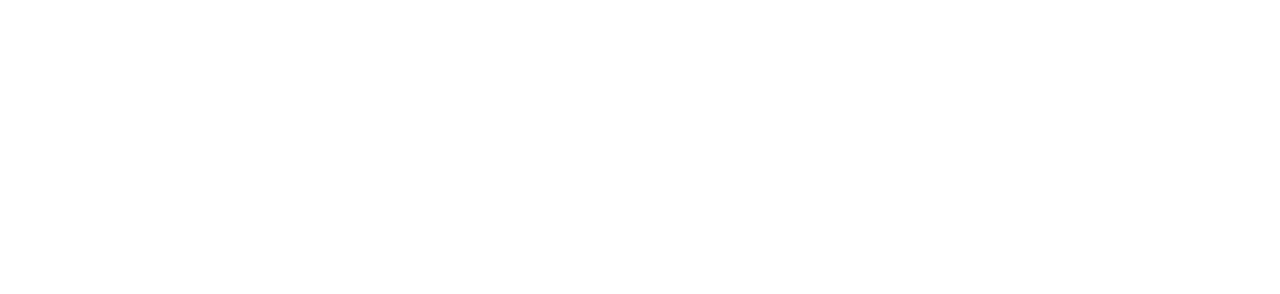
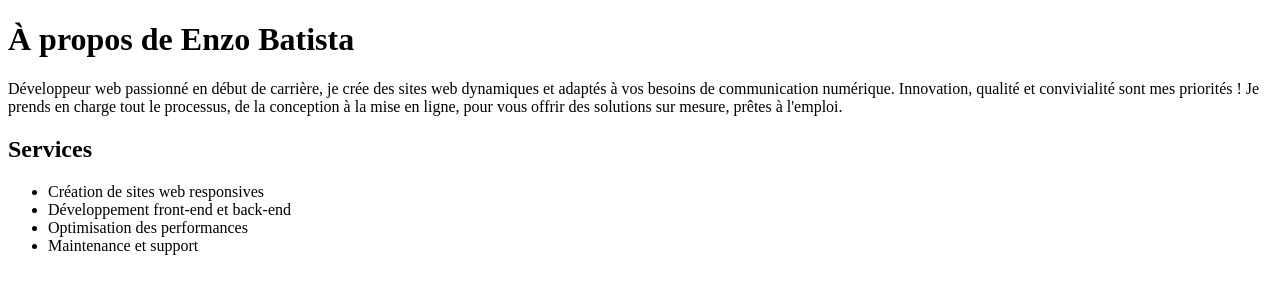
Before and after one commit to EnzoBatista97/Mon-site, a plain HTML site: page a-propos.html in a window 1280 px wide. Drawn offline with Linux system fonts and the light colour scheme.

Commit message:
Ajout titre H1 et H2 + Premier paragraphe + Listes services

```diff
--- a/a-propos.html
+++ b/a-propos.html
@@ -7,7 +7,20 @@
 </head>
 
 <body>
-    <!-- Contenu de la page -->
+    <body>
+        <h1>À propos de Enzo Batista</h1>
+        <p>
+            Développeur web passionné en début de carrière, je crée des sites web dynamiques et adaptés à vos besoins de communication numérique. Innovation, qualité et convivialité sont mes priorités ! Je prends en charge tout le processus, de la conception à la mise en ligne, pour vous offrir des solutions sur mesure, prêtes à l'emploi.
+        </p>
+        <h2>Services</h2>
+        <ul>
+            <li>Création de sites web responsives</li>
+            <li>Développement front-end et back-end</li>
+            <li>Optimisation des performances</li>
+            <li>Maintenance et support</li>
+        </ul>
+    </body>
+
 </body>
 
 </html>
```
